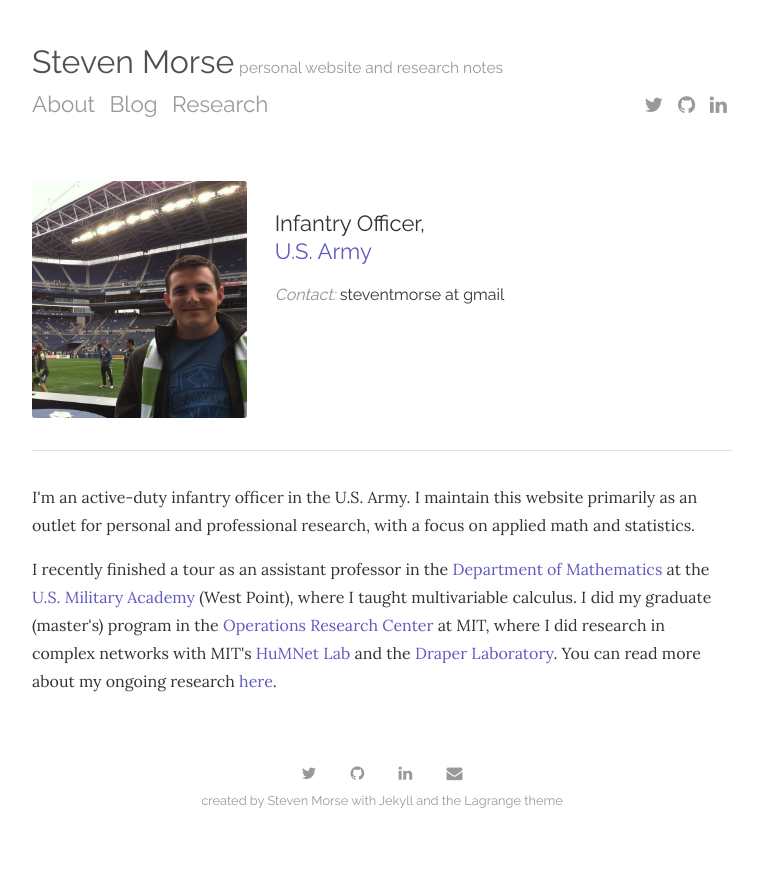
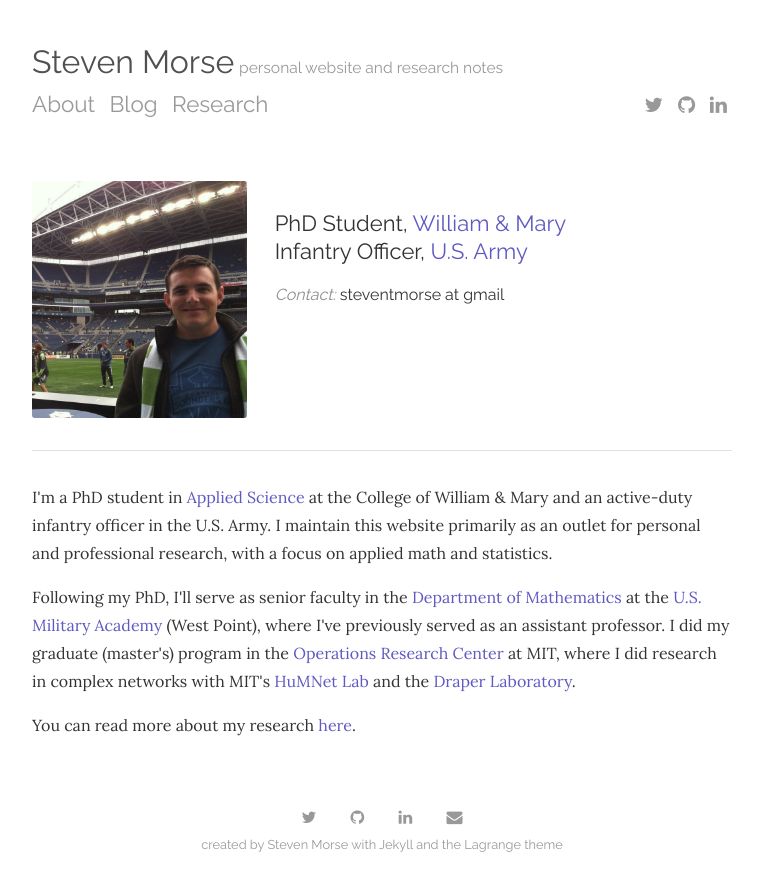
Before and after one commit to stmorse/stmorse.github.io, a Jekyll site: the page built from index.html, in a window 1280 px wide. Shown: the top 891 px of the page, without its empty margins (258-1021 px from the left). Built offline with Jekyll 4.4.1, drawn with Linux system fonts in a browser that asks for light colours; nearby versions of some CDN libraries; the list of posts is cut into pages by our own code.

Commit message:
update about page

```diff
--- a/index.html
+++ b/index.html
@@ -11,8 +11,8 @@
     <div class="eight columns">
 	<br>
         <div class="titles">
-            Infantry Officer, <br>
-            <a href="http://www.us.army.mil">U.S. Army</a>
+            PhD Student, <a href="https://www.wm.edu/as/data-science/">William & Mary</a><br>
+            Infantry Officer, <a href="http://www.us.army.mil">U.S. Army</a>
 	    <br>
 	    <p class="contact"><i class="muted">Contact:</i> steventmorse at gmail</p>
 	</div>
@@ -21,6 +21,8 @@
 
 <hr>
 
-<p>I'm an active-duty infantry officer in the U.S. Army.  I maintain this website primarily as an outlet for personal and professional research, with a focus on applied math and statistics. </p>
+<p>I'm a PhD student in <a href="https://www.wm.edu/as/appliedscience/">Applied Science</a> at the College of William & Mary and an active-duty infantry officer in the U.S. Army.  I maintain this website primarily as an outlet for personal and professional research, with a focus on applied math and statistics. </p>
 
-<p>I recently finished a tour as an assistant professor in the <a href="http://www.usma.edu/math">Department of Mathematics</a> at the <a href="http://www.usma.edu">U.S. Military Academy</a> (West Point), where I taught multivariable calculus.  I did my graduate (master's) program in the <a href="http://orc.mit.edu">Operations Research Center</a> at MIT, where I did research in complex networks with MIT's <a href="http://humnet.mit.edu">HuMNet Lab</a> and the <a href="http://www.draper.com">Draper Laboratory</a>.  You can read more about my ongoing research <a href="https://stmorse.github.io/research.html">here</a>.</p>
+<p>Following my PhD, I'll serve as senior faculty in the <a href="http://www.usma.edu/math">Department of Mathematics</a> at the <a href="http://www.usma.edu">U.S. Military Academy</a> (West Point), where I've previously served as an assistant professor.  I did my graduate (master's) program in the <a href="http://orc.mit.edu">Operations Research Center</a> at MIT, where I did research in complex networks with MIT's <a href="http://humnet.mit.edu">HuMNet Lab</a> and the <a href="http://www.draper.com">Draper Laboratory</a>.</p>
+
+<p>You can read more about my research <a href="https://stmorse.github.io/research.html">here</a>.</p>
```
